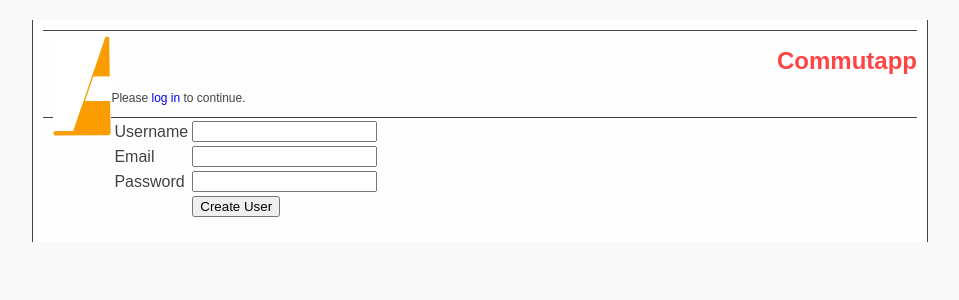
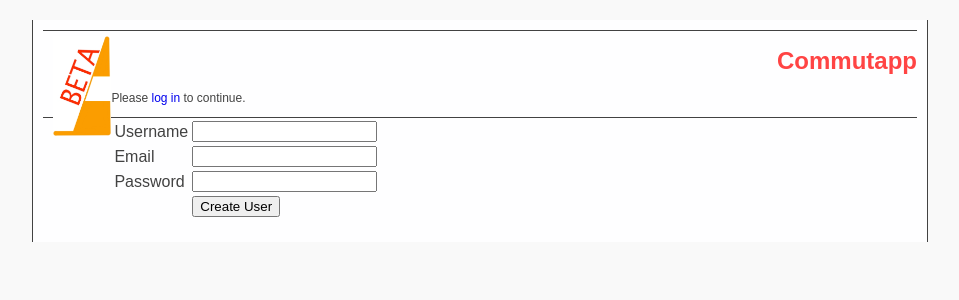
Before and after one commit to tomwardill/commutapp, a Django app: template src/LEEDSHACKTHING/leedshackthing/templates/newuser.html in a window 1280 px wide. Shown: the top 300 px of the page, without its empty margins (160-1119 px from the left). Run offline with Django 3.2, Linux system fonts and the light colour scheme; the template is opened without the code that fills it, so the values that code supplies are empty; some libraries are stand-ins or nearby versions.

Commit message:
I made a beta art thingy

```diff
--- a/src/LEEDSHACKTHING/leedshackthing/templates/base.html
+++ b/src/LEEDSHACKTHING/leedshackthing/templates/base.html
@@ -21,7 +21,7 @@
     <div id="enclosure">
 
     <div id="menu">
-	<img src="/static/cone.jpg" height="100px"></a>
+	<a href="/"><img src="/static/cone-beta.jpg" height="100px" /></a>
 	<h1><a href="{% url index %}" id="appname">Commutapp</a></h1>
     {% if user.is_authenticated %}
     <div id="welcome">
```
Also changed, not shown: src/LEEDSHACKTHING/leedshackthing/static/cone-beta.jpg (added).
